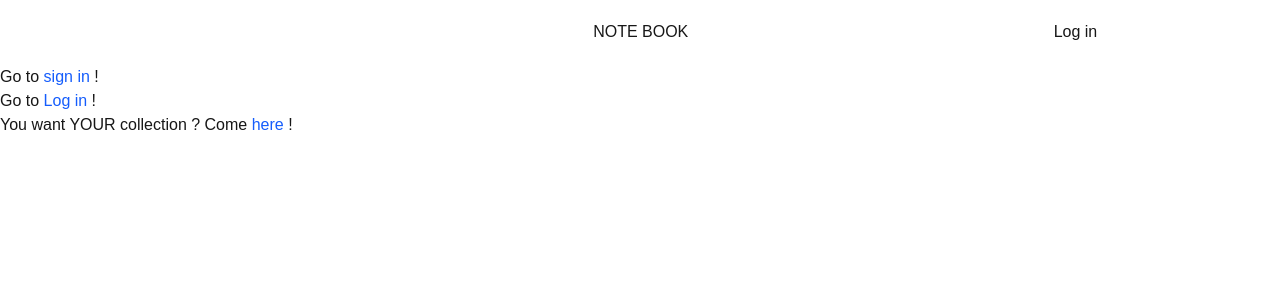
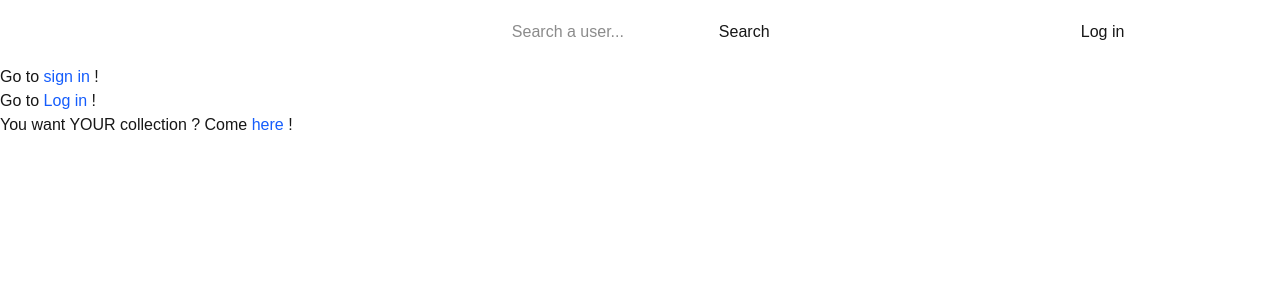
Before and after one commit to Omonyx/note_books, a Next.js app: page / in a window 1280 px wide. Shown: the top 300 px of the page. Built offline with nearby package versions, Linux system fonts and the light colour scheme.

Commit message:
fix collection api

```diff
--- a/app/api/collection/[collectionId]/route.ts
+++ b/app/api/collection/[collectionId]/route.ts
@@ -19,10 +19,10 @@ export async function POST(req: NextRequest) {
         return NextResponse.json({ message: "Error", error: err }, { status: 400 });
     };
 };
-export async function GET(req: NextRequest, context: { params: Promise<{ CollectionId: string }> }) {
+export async function GET(req: NextRequest, context: { params: Promise<{ collectionId: string }> }) {
     await dbConnect();
-    const { CollectionId } = await context.params;
-    const collection = await Collection.findOne({ id: CollectionId });
+    const { collectionId } = await context.params;
+    const collection = await Collection.findOne({ id: collectionId });
 
     if (!collection) return NextResponse.json({ message: "Collection isn't registred" }, { status: 404 });
     return NextResponse.json({ message: "Collection finded" , data: collection }, { status: 201 });
--- a/app/api/usr/[username]/route.ts
+++ b/app/api/usr/[username]/route.ts
@@ -14,7 +14,7 @@ export async function POST(req: NextRequest) {
     await User.create({
         username: body.username,
         email: body.email,
-        books: [],
+        collections: [],
         token,
         salt,
         hash,
--- a/app/api/usr/id/[id]/route.ts
+++ b/app/api/usr/id/[id]/route.ts
@@ -12,15 +12,14 @@ export async function GET(req: NextRequest, context: { params: Promise<{ id: str
 };
 export async function PATCH(req: NextRequest, { params }: { params: Promise<{ id: string }> }) {
     await dbConnect();
-    const { bookId } = await req.json();
+    const { collectionId } = await req.json();
     const { id } = await params;
     const userToUpdate = await User.findOne({ token: id });
 
-    console.log(userToUpdate);
     if (!userToUpdate) {
         return NextResponse.json({ error: "User not found" }, { status: 404 });
     }
-    userToUpdate.books = [...(userToUpdate.books || []), bookId];
+    userToUpdate.collections = [...(userToUpdate.collections || []), collectionId];
     await userToUpdate.save();
     return NextResponse.json({ message: "okk" }, { status: 201 });
 };
--- a/app/layout.tsx
+++ b/app/layout.tsx
@@ -15,8 +15,12 @@ export default function RootLayout({ children }: Readonly<{ children: React.Reac
       };
     };
   };
+  const searchUser = (e: React.MouseEvent<HTMLButtonElement>) => {
+    e.preventDefault;
+  };
 
   const [username, setUsername] = useState("Log in");
+  const [search, setSearch] = useState("");
 
   useEffect(() => {
     getUser();
@@ -30,7 +34,10 @@ export default function RootLayout({ children }: Readonly<{ children: React.Reac
       <body>
         <div className="mt-5 flex justify-around">
           <a className="hover:cursor-pointer" href="/"><Image src={homeIcon} width={45} height={45} alt="home icon" /></a>
-          <div className="">NOTE BOOK</div>
+          <form>
+            <input onChange={(e) => setSearch(e.target.value)} type="text" placeholder="Search a user..." value={search} />
+            <button onClick={(e) => searchUser(e)} className="hover:cursor-pointer" type="submit" >Search</button>
+          </form>
           <a href="/login">{username}</a>
         </div>
         <div>{children}</div>
--- a/models/User.ts
+++ b/models/User.ts
@@ -3,7 +3,7 @@ import mongoose from "mongoose";
 const UserSchema = new mongoose.Schema({
   username: { type: String, required: true, unique: true },
   email: { type: String, required: true, unique: true, match: /^[a-zA-Z0-9._%+-]+@[a-zA-Z0-9.-]+\.[a-zA-Z]{2,}$/ },
-  books: { type: Array, required: true },
+  collections: { type: Array, required: true },
   token: { type: String, required: true, unique: true },
   salt: { type: String, required: true},
   hash: { type: String, required: true},
```
